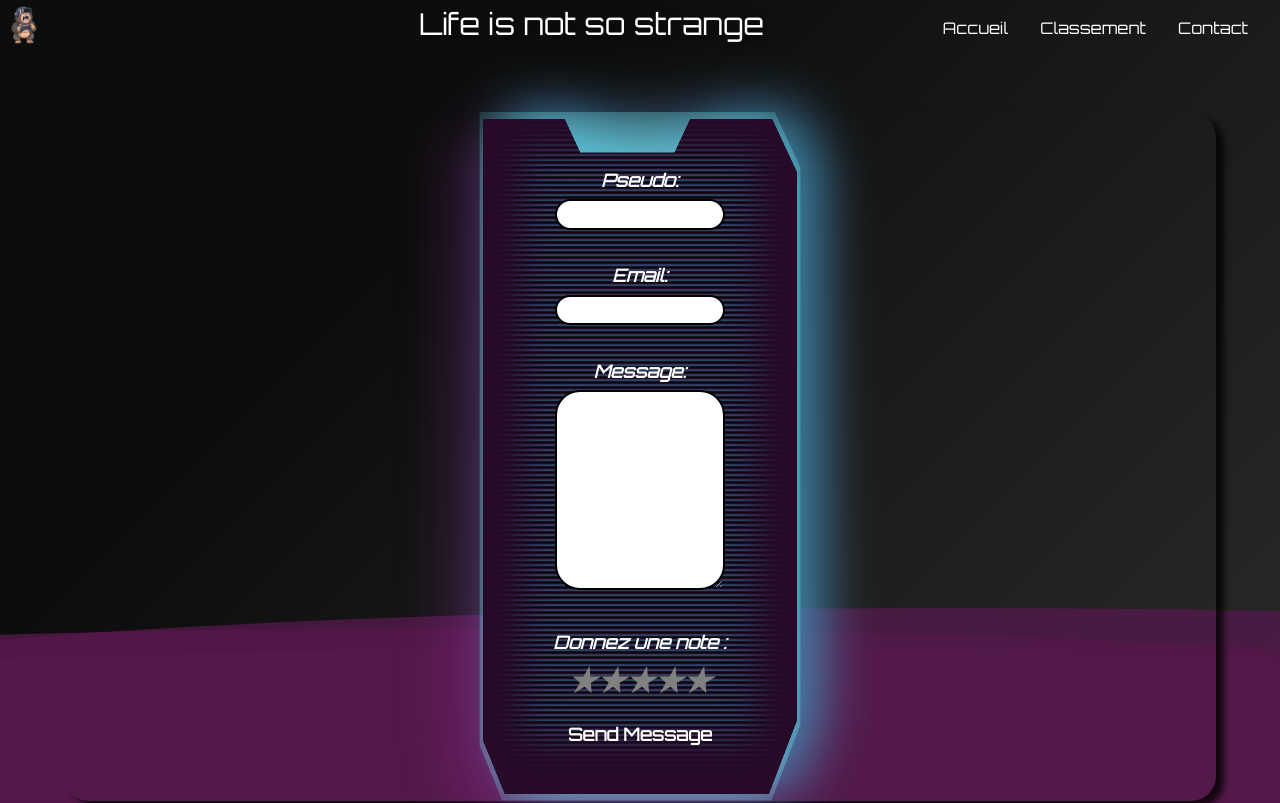
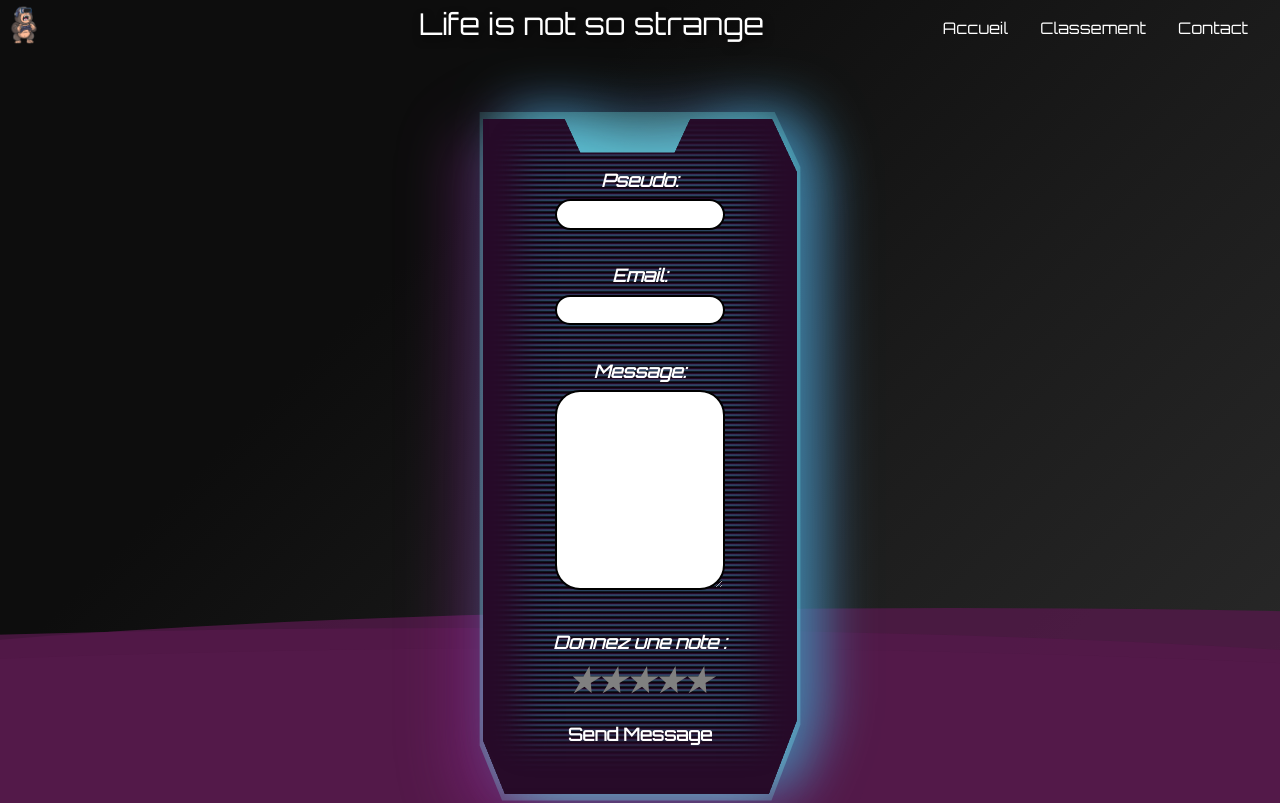
Before and after one commit to WildCodeSchool/2023-02-JS-LaLoupe-LifeIsNotSoStrange.TM, a React (Vite) app in the folder frontend/: page /contact in a window 1280 px wide. Shown: the top 803 px of the page. Built offline with nearby package versions, Linux system fonts and the light colour scheme.

Commit message:
Remove the box-shadow in page contact

```diff
--- a/frontend/src/components/Contact.css
+++ b/frontend/src/components/Contact.css
@@ -39,7 +39,6 @@ p {
     margin-left: auto;
     margin-right: auto;
     border-radius: 25px;
-    box-shadow: 8px 6px 6px rgba(0, 0, 0, 0.767);
     font-size: larger;
   }
 }
```
